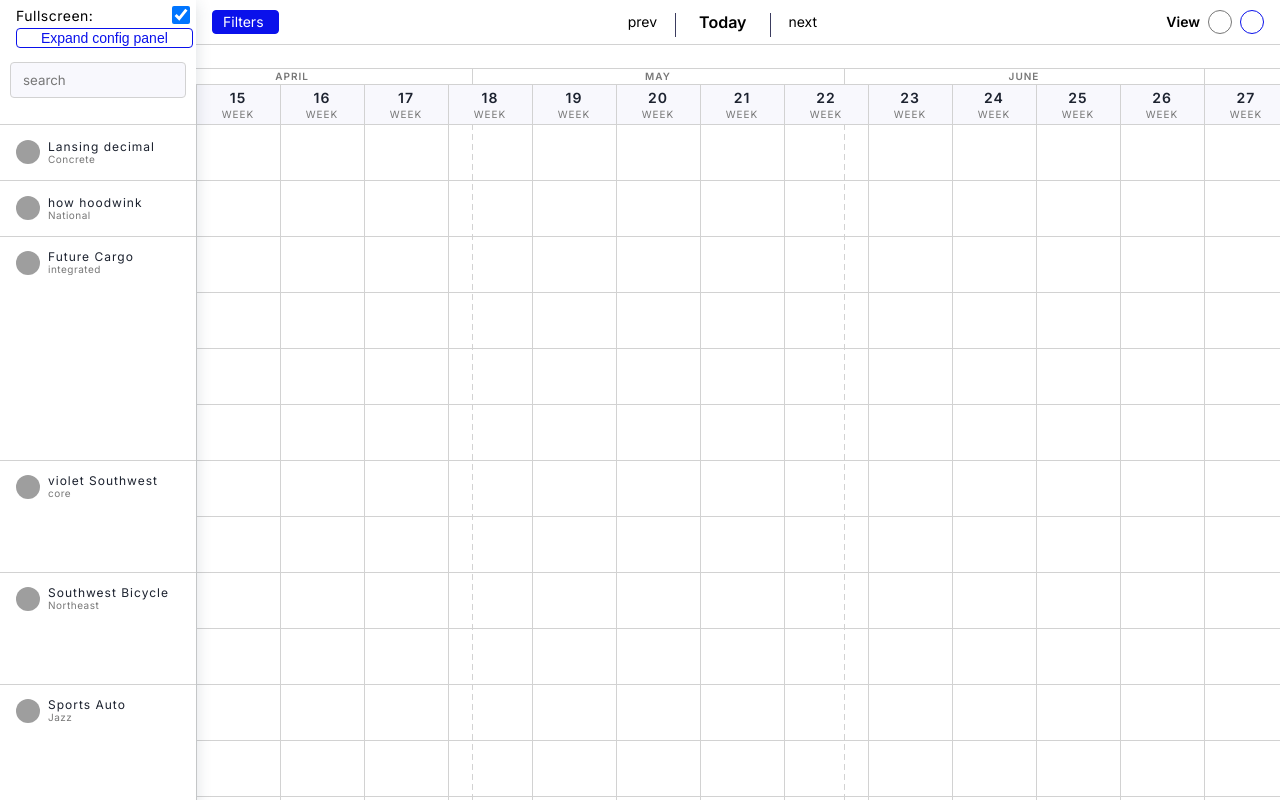
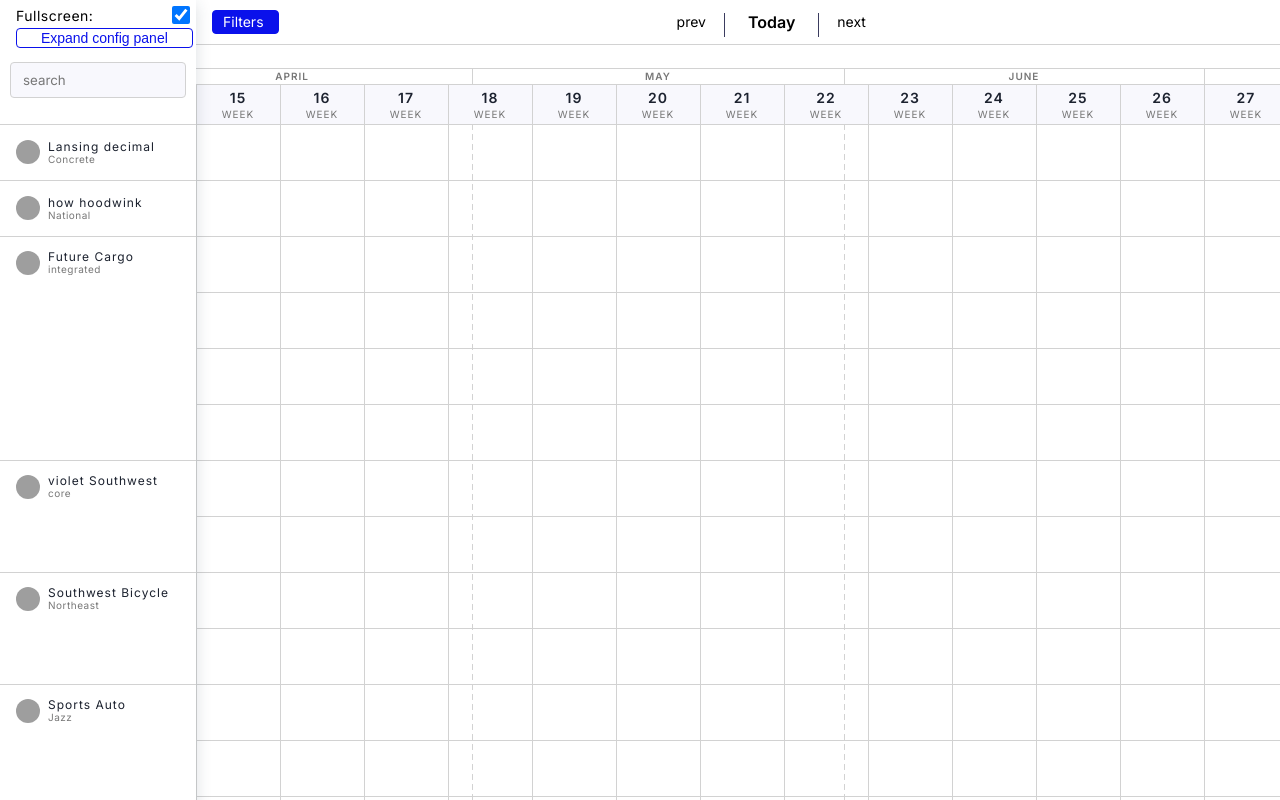
Before and after one commit to Bitnoise/react-scheduler, a React (Vite) app: page / in a window 1280 px wide. Built offline with nearby package versions, Linux system fonts and the light colour scheme; grey boxes are pictures that could not be loaded.

Commit message:
:sparkles: config for showZoom

```diff
--- a/src/components/Calendar/Header/Topbar/Topbar.tsx
+++ b/src/components/Calendar/Header/Topbar/Topbar.tsx
@@ -60,6 +60,8 @@ const Topbar: FC<TopbarProps> = ({ width }) => {
         </NavBtn>
       </NavigationWrapper>
       <Zoom>
+        {config.showZoom && (
+          <>
             {topbar.view}
             <IconButton
               isDisabled={!isPrevZoom}
@@ -75,6 +77,8 @@ const Topbar: FC<TopbarProps> = ({ width }) => {
               iconName="add"
               width="14"
             />
+          </>
+        )}
       </Zoom>
     </Wrapper>
   );
--- a/src/components/Scheduler/Scheduler.tsx
+++ b/src/components/Scheduler/Scheduler.tsx
@@ -27,6 +27,7 @@ const Scheduler = ({
       filterButtonState: 1,
       includeTakenHoursOnWeekendsInDayView: false,
       showTooltip: true,
+      showZoom: false,
       ...config
     }),
     [config]
@@ -65,7 +66,7 @@ const Scheduler = ({
             onFilterData={onFilterData}
             onClearFilterData={onClearFilterData}>
             <StyledOutsideWrapper
-              showScroll={!!data.length}
+              showScroll={false}
               id={outsideWrapperId}
               ref={outsideWrapperRef}>
               <StyledInnerWrapper>
--- a/src/types/global.ts
+++ b/src/types/global.ts
@@ -34,6 +34,12 @@ export type Config = {
    * @default true
    */
   showTooltip?: boolean;
+
+  /**
+   * show zoom configuration level
+   * @default false
+   */
+  showZoom?: boolean;
 };
 
 export type SchedulerData = SchedulerRow[];
```
Lines whose indentation alone changed are shown as unchanged.
